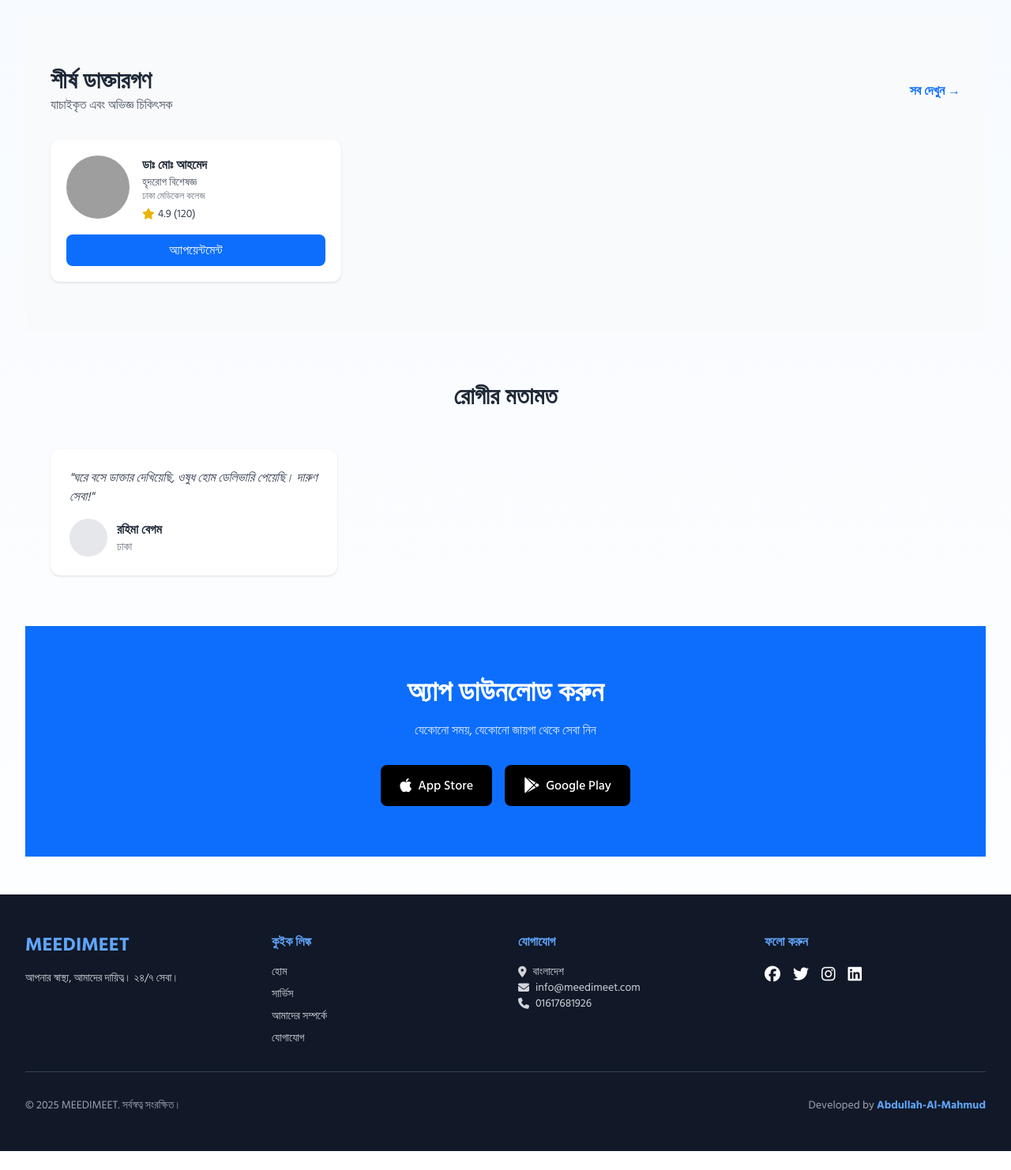
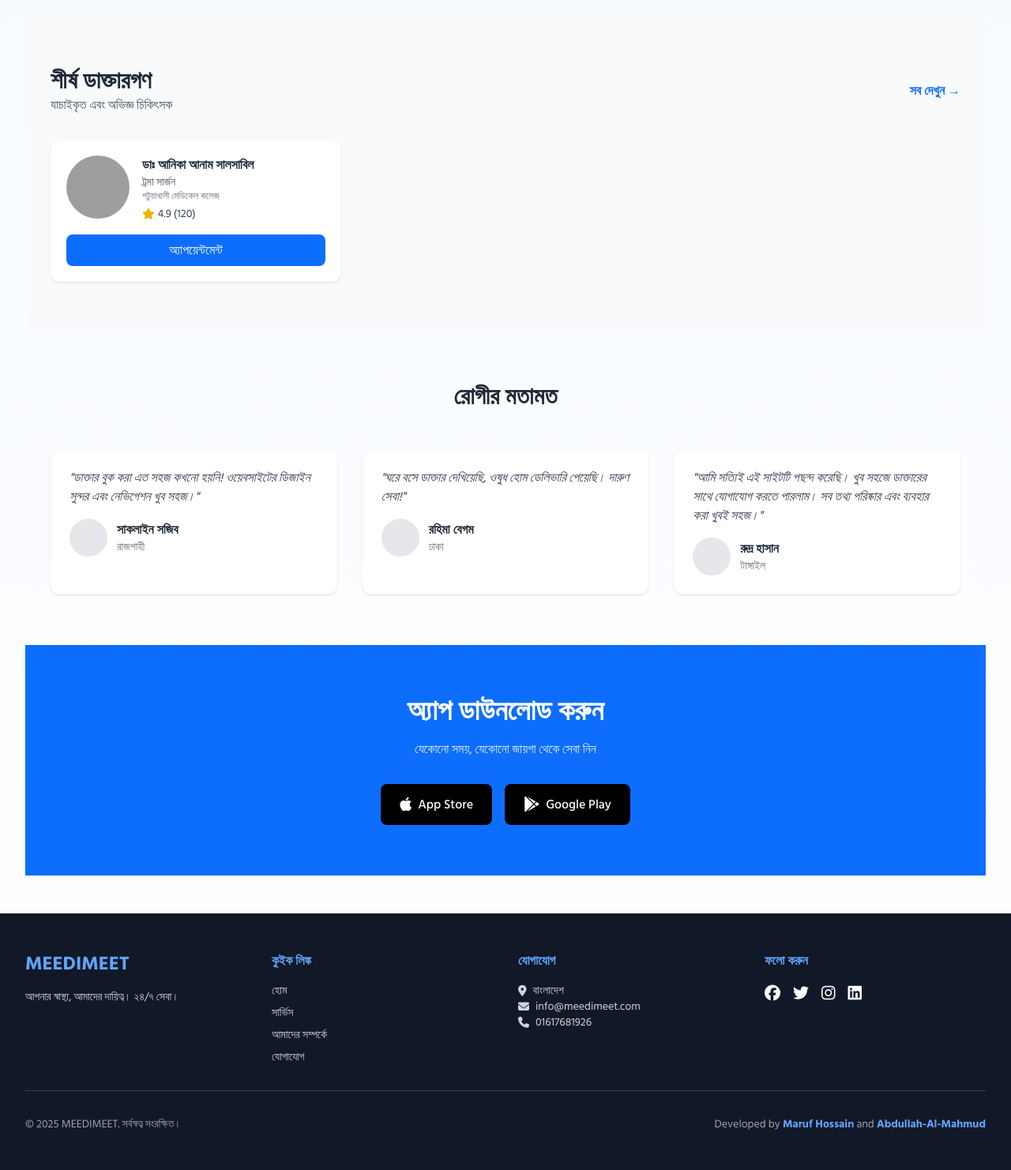
Before and after one commit to Abdullah-Al-Mahmud777/Medimeet, a Django app: page /home/ in a window 1280 px wide. Shown: the part 1450-2932 px from the top of the page at 79% size. Before the commit the page ends 2908 px from the top, so only its background shows below. Run offline with Django 5.2, Linux system fonts and the light colour scheme; some libraries are stand-ins or nearby versions; grey boxes are pictures that could not be loaded.

Commit message:
Update home page testimonials and routing
Added new patient testimonials and updated doctor information on the home page. Modified footer credits to include an additional developer. Updated medimeet/urls.py to route the root URL to the home app, and added a clarifying comment in home/urls.py.

```diff
--- a/home/templates/home/home.html
+++ b/home/templates/home/home.html
@@ -234,9 +234,9 @@
         <div class="flex gap-4">
           <img src="{% static 'images/doc1.jpg' %}" alt="ডাঃ আহমেদ" class="w-20 h-20 rounded-full object-cover">
           <div>
-            <h3 class="font-bold">ডাঃ মোঃ আহমেদ</h3>
-            <p class="text-sm text-gray-600">হৃদরোগ বিশেষজ্ঞ</p>
-            <p class="text-xs text-gray-500">ঢাকা মেডিকেল কলেজ</p>
+            <h3 class="font-bold">ডাঃ আনিকা আনাম সালসাবিল</h3>
+            <p class="text-sm text-gray-600">ট্রমা সার্জন</p>
+            <p class="text-xs text-gray-500">পটুয়াখালী মেডিকেল কলেজ</p>
             <div class="flex items-center gap-1 text-yellow-500 text-sm mt-1">
               <i class="fas fa-star"></i><span class="text-gray-700">4.9 (120)</span>
             </div>
@@ -254,12 +254,32 @@
     <h2 class="text-3xl font-bold text-center mb-12">রোগীর মতামত</h2>
     <div class="grid md:grid-cols-3 gap-8">
       <div class="bg-white p-6 rounded-xl shadow">
+        <p class="text-gray-700 italic">"ডাক্তার বুক করা এত সহজ কখনো হয়নি! ওয়েবসাইটের ডিজাইন সুন্দর এবং নেভিগেশন খুব সহজ।"</p>
+        <div class="flex items-center mt-4 gap-3">
+          <div class="w-12 h-12 bg-gray-200 rounded-full"></div>
+          <div>
+            <p class="font-bold">সাকলাইন সজিব</p>
+            <p class="text-sm text-gray-500">রাজশাহী</p>
+          </div>
+        </div>
+      </div>
+        <div class="bg-white p-6 rounded-xl shadow">
         <p class="text-gray-700 italic">"ঘরে বসে ডাক্তার দেখিয়েছি, ওষুধ হোম ডেলিভারি পেয়েছি। দারুণ সেবা!"</p>
         <div class="flex items-center mt-4 gap-3">
           <div class="w-12 h-12 bg-gray-200 rounded-full"></div>
           <div>
             <p class="font-bold">রহিমা বেগম</p>
             <p class="text-sm text-gray-500">ঢাকা</p>
+          </div>
+        </div>
+      </div>
+        <div class="bg-white p-6 rounded-xl shadow">
+        <p class="text-gray-700 italic">"আমি সত্যিই এই সাইটটি পছন্দ করেছি। খুব সহজে ডাক্তারের সাথে যোগাযোগ করতে পারলাম। সব তথ্য পরিষ্কার এবং ব্যবহার করা খুবই সহজ।"</p>
+        <div class="flex items-center mt-4 gap-3">
+          <div class="w-12 h-12 bg-gray-200 rounded-full"></div>
+          <div>
+            <p class="font-bold">রুদ্র হাসান</p>
+            <p class="text-sm text-gray-500">টাঙ্গাইল</p>
           </div>
         </div>
       </div>
@@ -335,7 +355,7 @@
 
       <div class="flex flex-col md:flex-row justify-between items-center text-sm text-gray-400">
         <p>© 2025 MEEDIMEET. সর্বস্বত্ব সংরক্ষিত।</p>
-        <p>Developed by <a href="#" class="font-bold text-blue-400 hover:underline">Abdullah-Al-Mahmud</a></p>
+        <p>Developed by <a href="#" class="font-bold text-blue-400 hover:underline">Maruf Hossain</a> and <a href="#" class="font-bold text-blue-400 hover:underline">Abdullah-Al-Mahmud</a></p>
       </div>
     </div>
   </footer>
--- a/home/urls.py
+++ b/home/urls.py
@@ -3,7 +3,7 @@ from . import views
 from django.contrib.auth import views as auth_views
 
 urlpatterns = [
-    path('', views.home, name='home'),
+    path('', views.home, name='home'),  # root of the app
     path('login/', auth_views.LoginView.as_view(template_name='home/login.html'), name='login'),
     path('register/', views.register_view, name='register'),
     path('doctor-search/', views.doctor_search, name='doctor_search'),
--- a/medimeet/urls.py
+++ b/medimeet/urls.py
@@ -1,11 +1,10 @@
 from django.contrib import admin
 from django.urls import path, include
-from django.views.generic import RedirectView
 
 urlpatterns = [
     path('admin/', admin.site.urls),
+    path('', include('home.urls')),
     path('home/', include('home.urls')),
     path('services/', include('services.urls')),
     path('about/', include('about.urls')),
-
 ]
```
